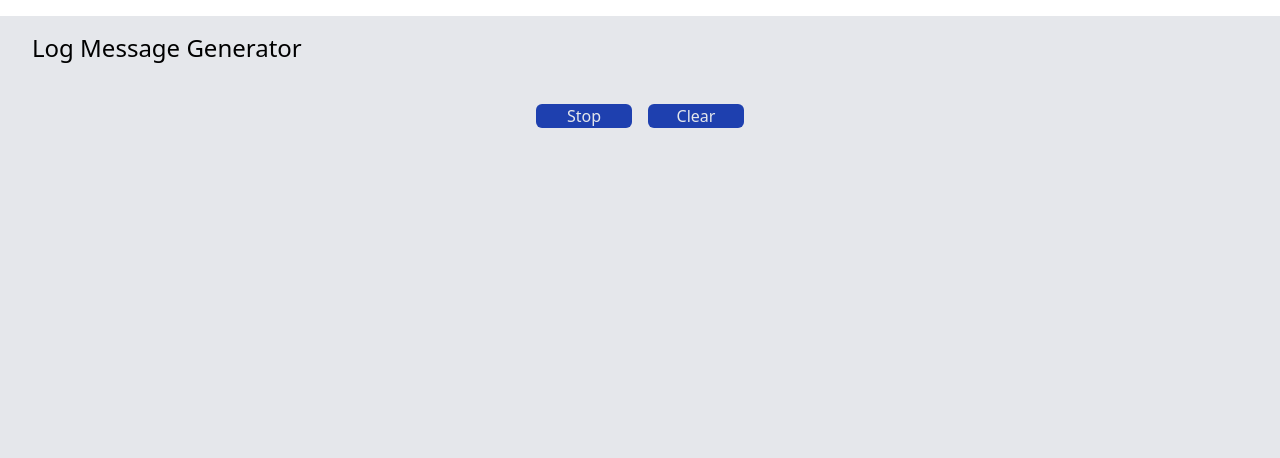
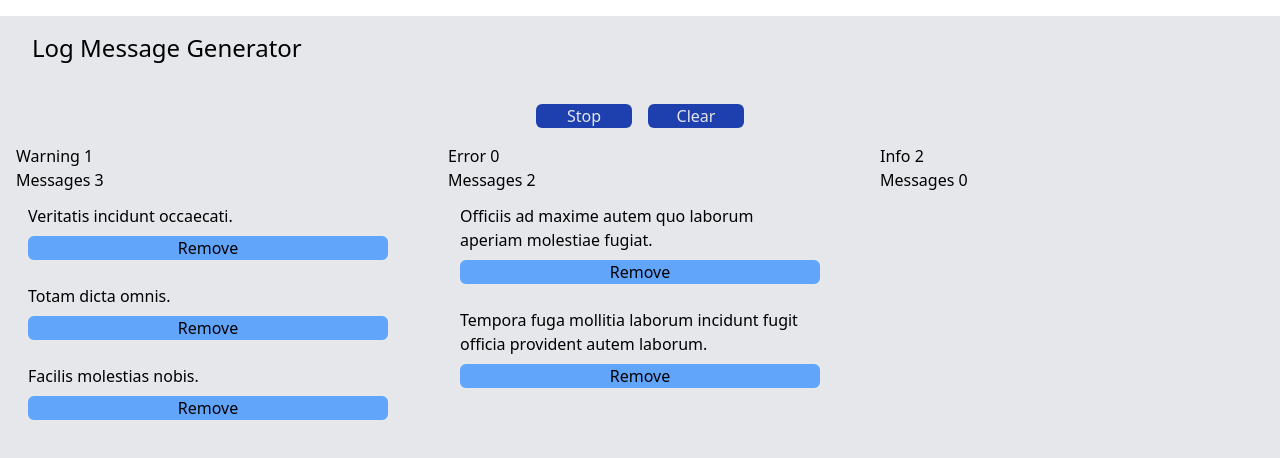
Before and after one commit to DobriJS/TS-React-Custom-Elements, a React (Create React App) app: page / in a window 1280 px wide. Shown: the top 458 px of the page. Built offline with nearby package versions, Linux system fonts and the light colour scheme.

Commit message:
set stream message and render tile list

```diff
--- a/src/components/tiles/TileManager.tsx
+++ b/src/components/tiles/TileManager.tsx
@@ -1,5 +1,34 @@
+import { useContext, useEffect } from 'react';
+import { ErrorLoggerContext, Message } from '../../context/logger-context';
+import generateMessage, { Priority } from '../../api';
+import TileList from './TileList';
+
 const TileManager: React.FC = () => {
-  return <></>;
+  const { messages, isRunning, addMessage, removeMessage } = useContext(ErrorLoggerContext);
+
+  useEffect(() => {
+    const stream = generateMessage((message: Message) => {
+      if (isRunning) {
+        addMessage(message);
+        // notify
+      }
+    });
+    return stream;
+  }, [isRunning]);
+
+  const warningMessage = messages.filter((message: Message) => message.priority === Priority.Warn);
+  const errorMessage = messages.filter((message: Message) => message.priority === Priority.Error);
+  const infoMessage = messages.filter((message: Message) => message.priority === Priority.Info);
+
+  return (
+    <div className='container mx-auto'>
+      <div className='grid grid-cols-3 gap-4'>
+        <TileList messages={warningMessage} type={Priority.Warn} removeMessage={removeMessage} />
+        <TileList messages={errorMessage} type={Priority.Error} removeMessage={removeMessage} />
+        <TileList messages={infoMessage} type={Priority.Info} removeMessage={removeMessage} />
+      </div>
+    </div>
+  );
 };
 
 export default TileManager;
```
